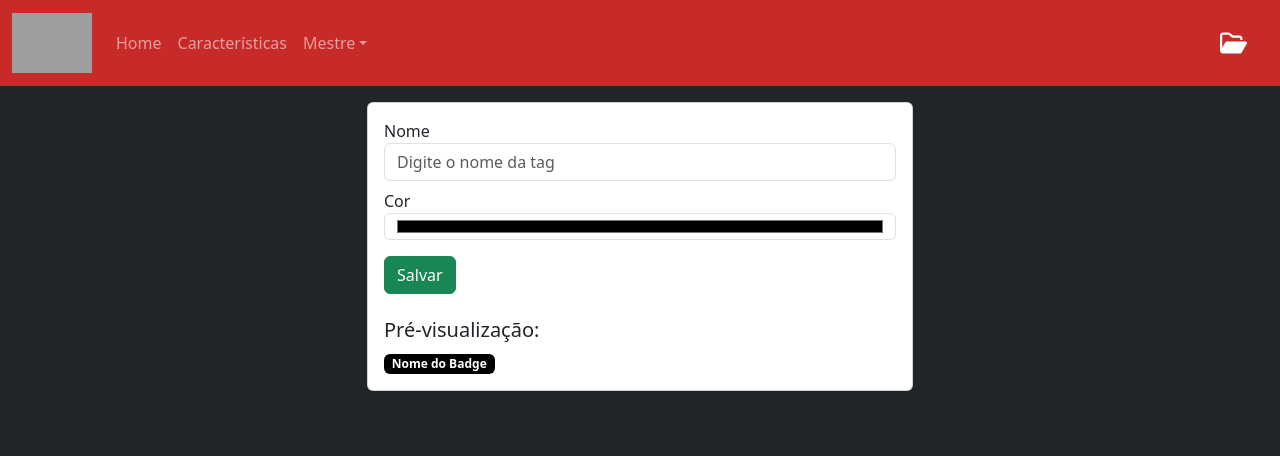
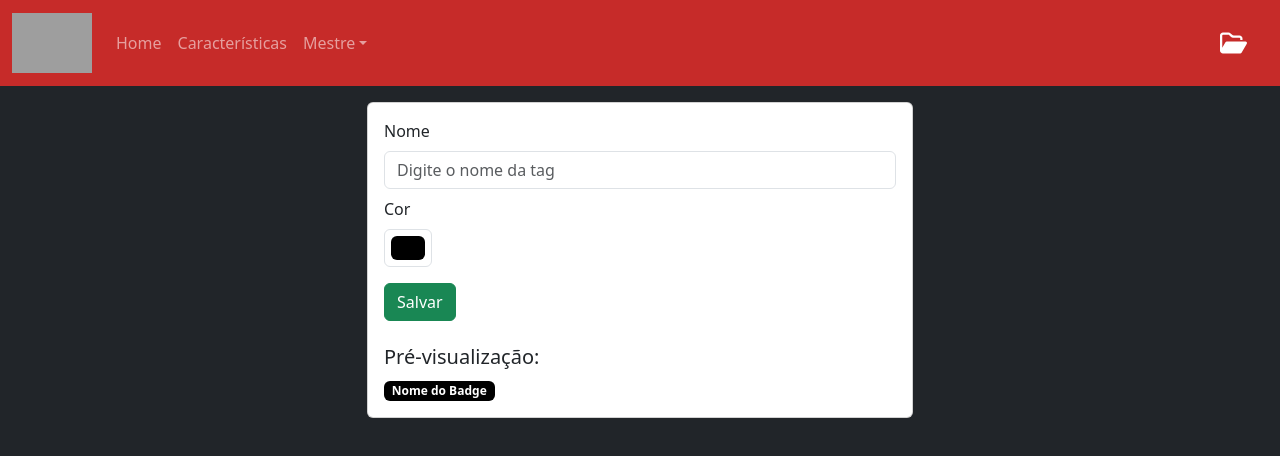
Before and after one commit to RPG-Engineers/Quiz-RPG, a React (Vite) app: page /Quiz-RPG/editar-tag/1 in a window 1280 px wide. Shown: the top 456 px of the page. Built offline with nearby package versions, Linux system fonts and the light colour scheme; no server answers; grey boxes are pictures that could not be loaded.

Commit message:
refactor: :recycle: Refatorado views de Tags para usar react-bootstrap

```diff
--- a/src/views/Caracteristicas.tsx
+++ b/src/views/Caracteristicas.tsx
@@ -46,38 +46,32 @@ const Caracteristicas: React.FC = () => {
         </Form>
       </Container>
 
-      <div className="container-fluid d-flex justify-content-start">
+      <Container fluid className="d-flex justify-content-start">
         <h3 className="text-white mt-3">Classes</h3>
-      </div>
+      </Container>
       <div className="bg-secondary">
         <hr />
       </div>
 
-      <TraitCard
-        tipo={TipoCaracteristica.CLASSE}
-        caracteristicas={filtrarPorTipo(TipoCaracteristica.CLASSE)}
-      />
+      <TraitCard tipo={TipoCaracteristica.CLASSE} caracteristicas={filtrarPorTipo(TipoCaracteristica.CLASSE)} />
 
-      <div className="container-fluid d-flex justify-content-start">
+      <Container fluid className="d-flex justify-content-start">
         <h3 className="text-white mt-3">Raças</h3>
-      </div>
+      </Container>
       <div className="bg-secondary">
         <hr />
       </div>
 
       <TraitCard tipo={TipoCaracteristica.RACA} caracteristicas={filtrarPorTipo(TipoCaracteristica.RACA)} />
 
-      <div className="container-fluid d-flex justify-content-start">
+      <Container fluid className="d-flex justify-content-start">
         <h3 className="text-white mt-3">Backgrounds</h3>
-      </div>
+      </Container>
       <div className="bg-secondary">
         <hr />
       </div>
 
-      <TraitCard
-        tipo={TipoCaracteristica.BACKGROUND}
-        caracteristicas={filtrarPorTipo(TipoCaracteristica.BACKGROUND)}
-      />
+      <TraitCard tipo={TipoCaracteristica.BACKGROUND} caracteristicas={filtrarPorTipo(TipoCaracteristica.BACKGROUND)} />
     </>
   );
 };
--- a/src/views/EditarTag.tsx
+++ b/src/views/EditarTag.tsx
@@ -1,7 +1,8 @@
-import React, { useState, useEffect } from "react";
+import React, { useEffect, useState } from "react";
+import { Button, Card, Col, Container, Form, Row } from "react-bootstrap";
+import { useNavigate, useParams } from "react-router-dom";
 import { getTagById, updateTag } from "../database/tag";
 import { Tag } from "../types";
-import { useParams, useNavigate } from "react-router-dom";
 
 const EditarTag: React.FC = () => {
   const { id } = useParams<{ id: string }>();
@@ -31,43 +32,42 @@ const EditarTag: React.FC = () => {
   };
 
   return (
-        <div className="container h-100 mt-3">
-            <div className="row align-items-center h-100">
-                <div className="col-6 mx-auto">
-                    <div className="card">
-                        <div className="card-body">
-                            <form onSubmit={handleSubmit}>
-                                <div className="form-group">
-                                    <label htmlFor="nome">Nome</label>
-                                    <input
+    <div className="h-100 mt-3">
+      <Container className="h-100">
+        <Row className="align-items-center h-100">
+          <Col xs={12} md={6} className="mx-auto">
+            <Card>
+              <Card.Body>
+                <Form onSubmit={handleSubmit}>
+                  <Form.Group controlId="nome">
+                    <Form.Label>Nome</Form.Label>
+                    <Form.Control
                       type="text"
-                                        className="form-control"
-                                        id="nome"
                       value={nome}
                       onChange={(e) => setNome(e.target.value)}
                       placeholder="Digite o nome da tag"
                     />
-                                </div>
-                                <div className="form-group mt-2">
-                                    <label htmlFor="cor">Cor</label>
-                                    <input
-                                        type="color"
-                                        className="form-control"
-                                        id="cor"
-                                        value={cor}
-                                        onChange={(e) => setCor(e.target.value)}
-                                    />
-                                </div>
-                                <button type="submit" className="btn btn-success mt-3">Salvar</button>
-                            </form>
+                  </Form.Group>
+
+                  <Form.Group controlId="cor" className="mt-2">
+                    <Form.Label>Cor</Form.Label>
+                    <Form.Control type="color" value={cor} onChange={(e) => setCor(e.target.value)} />
+                  </Form.Group>
+
+                  <Button type="submit" variant="success" className="mt-3">
+                    Salvar
+                  </Button>
+                </Form>
+
                 <h5 className="mt-4">Pré-visualização:</h5>
                 <span id="preview" className="badge" style={{ backgroundColor: cor, color: "white" }}>
                   {nome || "Nome do Badge"}
                 </span>
-                        </div>
-                    </div>
-                </div>
-            </div>
+              </Card.Body>
+            </Card>
+          </Col>
+        </Row>
+      </Container>
     </div>
   );
 };
--- a/src/views/Tags.tsx
+++ b/src/views/Tags.tsx
@@ -1,9 +1,10 @@
-import React, { useState, useEffect } from "react";
-import { addTag, getTags, deleteTag } from "../database/tag";
+import { faPen, faTrash } from "@fortawesome/free-solid-svg-icons";
+import { FontAwesomeIcon } from "@fortawesome/react-fontawesome";
+import React, { useEffect, useState } from "react";
+import { Button, Card, Col, Container, Form, Row } from "react-bootstrap";
+import { useNavigate } from "react-router-dom";
+import { addTag, deleteTag, getTags } from "../database/tag";
 import { Tag } from "../types";
-import { useNavigate } from "react-router-dom";
-import { FontAwesomeIcon } from "@fortawesome/react-fontawesome";
-import { faPen, faTrash } from "@fortawesome/free-solid-svg-icons";
 
 const Tags: React.FC = () => {
   const [nome, setNome] = useState("");
@@ -47,78 +48,64 @@ const Tags: React.FC = () => {
   };
 
   return (
-        <div className="container h-100 mt-3">
-            <div className="row align-items-center h-100">
-                <div className="col-6 mx-auto">
-                    <div className="card">
-                        <div className="card-body">
-                            <form onSubmit={handleSubmit}>
-                                <div className="form-group">
-                                    <label htmlFor="nome">Nome</label>
-                                    <input
+    <div className="h-100 mt-3">
+      <Container className="h-100">
+        <Row className="align-items-center h-100">
+          <Col xs={12} md={6} className="mx-auto">
+            <Card>
+              <Card.Body>
+                <Form onSubmit={handleSubmit}>
+                  <Form.Group controlId="nome">
+                    <Form.Label>Nome</Form.Label>
+                    <Form.Control
                       type="text"
-                                        className="form-control"
-                                        id="nome"
                       value={nome}
                       onChange={(e) => setNome(e.target.value)}
                       placeholder="Digite o nome da tag"
                     />
-                                </div>
-                                <div className="form-group mt-2">
-                                    <label htmlFor="cor">Cor</label>
-                                    <input
-                                        type="color"
-                                        className="form-control"
-                                        id="cor"
-                                        value={cor}
-                                        onChange={(e) => setCor(e.target.value)}
-                                    />
-                                </div>
-                                <button type="submit" className="btn btn-success mt-3">
+                  </Form.Group>
+
+                  <Form.Group controlId="cor" className="mt-2">
+                    <Form.Label>Cor</Form.Label>
+                    <Form.Control type="color" value={cor} onChange={(e) => setCor(e.target.value)} />
+                  </Form.Group>
+
+                  <Button type="submit" variant="success" className="mt-3">
                     Criar
-                                </button>
-                            </form>
+                  </Button>
+                </Form>
+
                 <h5 className="mt-4">Pré-visualização:</h5>
                 <span id="preview" className="badge" style={{ backgroundColor: cor, color: "white" }}>
                     {nome || "Nome do Badge"}
                   </span>
-                        </div>
-                    </div>
-                </div>
-            </div>
-            <div className="container h-100 mt-3">
-                <div className="row align-items-center h-100">
-                    <div className="col-6 mx-auto">
+              </Card.Body>
+            </Card>
+          </Col>
+        </Row>
+
+        <Row className="align-items-center h-100 mt-3">
+          <Col xs={12} md={6} className="mx-auto">
             {tags.map((tag) => (
-                            <div key={tag.id_tag} className="card mb-3">
-                                <div className="card-body d-flex align-items-center justify-content-between">
+              <Card key={tag.id_tag} className="mb-3">
+                <Card.Body className="d-flex align-items-center justify-content-between">
                   <span className="badge" style={{ backgroundColor: tag.cor, color: "white" }}>
                     {tag.nome}
                   </span>
                   <div>
-                                        <button
-                                            type="button"
-                                            className="btn btn-warning text-white"
-                                            // Se o id for undefined passa -1 senão passa ele mesmo
-                                            onClick={() => handleEdit(tag.id_tag ?? -1)}
-                                        >
+                    <Button variant="warning" className="text-white" onClick={() => handleEdit(tag.id_tag!)}>
                       <FontAwesomeIcon icon={faPen} />
-                                        </button>
-                                        <button
-                                            type="button"
-                                            className="btn btn-danger"
-                                            // Se o id for undefined passa -1 senão passa ele mesmo
-                                            onClick={() => handleDelete(tag.id_tag ?? -1)}
-                                        >
+                    </Button>
+                    <Button variant="danger" className="ml-2" onClick={() => handleDelete(tag.id_tag!)}>
                       <FontAwesomeIcon icon={faTrash} />
-                                        </button>
+                    </Button>
                   </div>
-                                </div>
-                            </div>
+                </Card.Body>
+              </Card>
             ))}
-                    </div>
-                </div>
-            </div>
+          </Col>
+        </Row>
+      </Container>
     </div>
   );
 };
```
Lines whose indentation alone changed are shown as unchanged.
